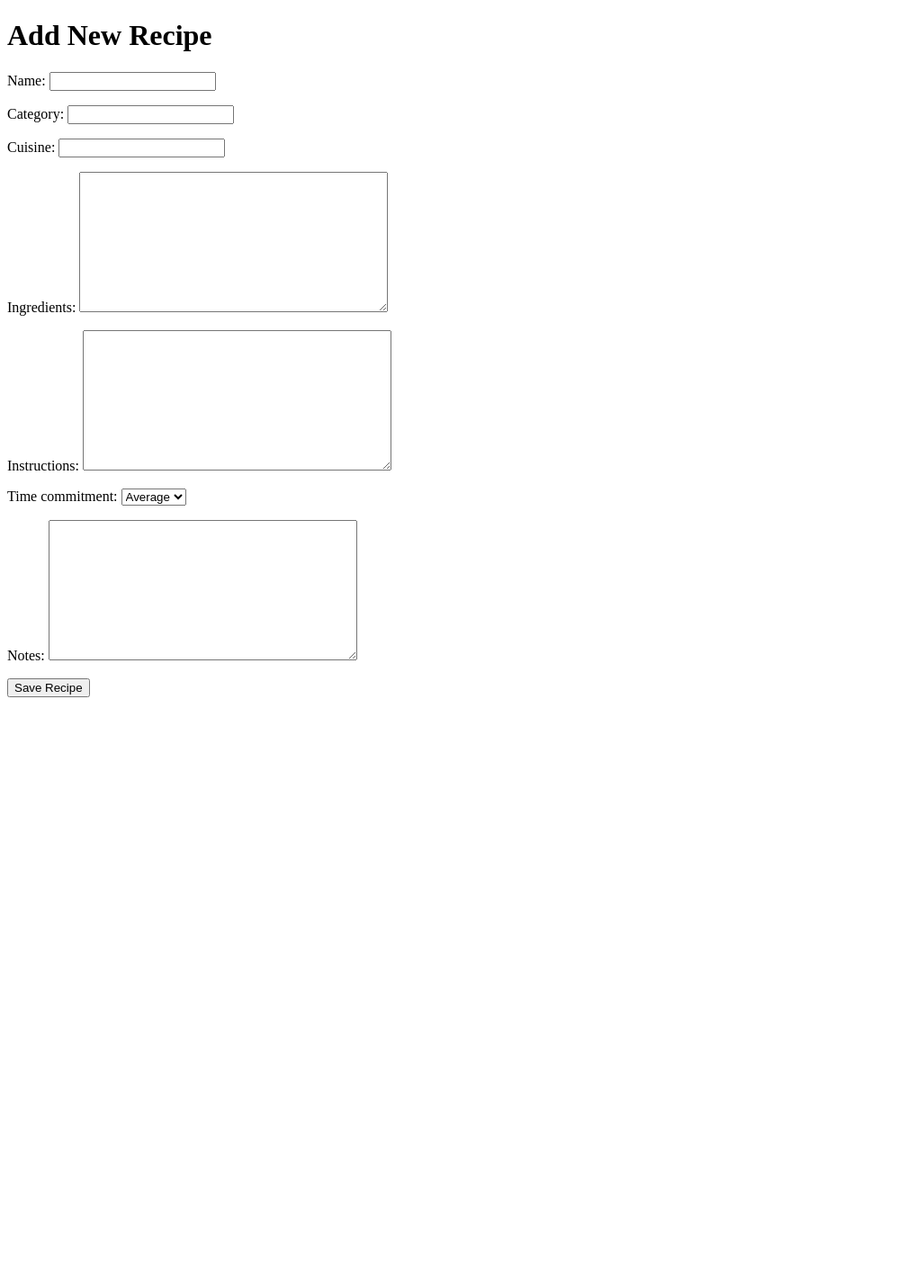
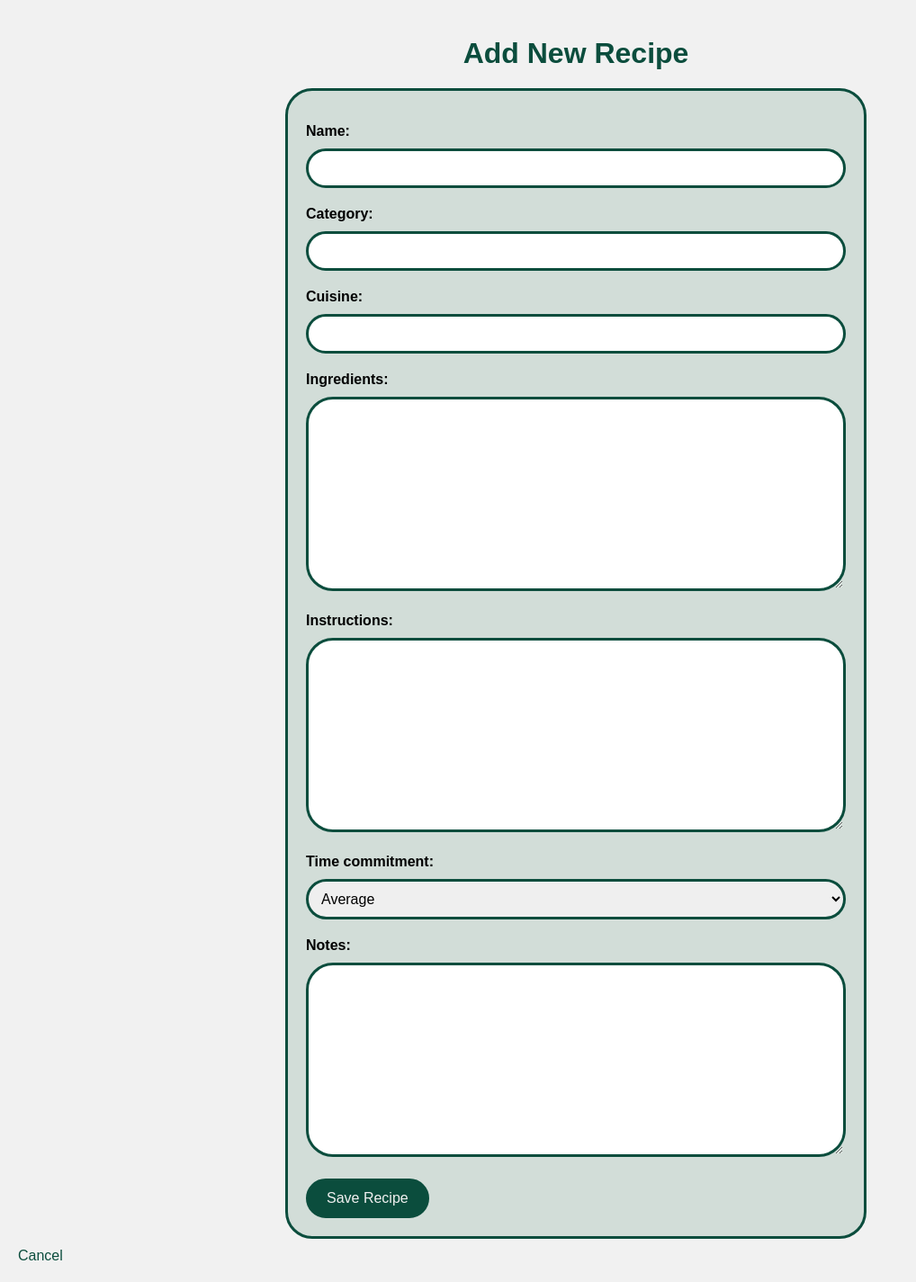
Before and after one commit to luciengland/CSCI4830, a Django app: page /recipes/add/ in a window 1280 px wide. Shown: the whole page at 90% size, without its empty margins (0-1018 px from the left). Before the commit the page ends 775 px from the top, so only its background shows below. Run offline with Django 5.2, Linux system fonts and the light colour scheme.

Commit message:
style forms and delete confirm

```diff
--- a/recipe_manager/static/recipe_manager/style.css
+++ b/recipe_manager/static/recipe_manager/style.css
@@ -48,7 +48,7 @@ h2 {
 
 /* hover over recipe name */
 .recipe-card h3 a:hover {
-    color: #00AB84;
+    color: #049154;
     text-decoration: underline;
 }
 
@@ -70,7 +70,7 @@ h2 {
 }
 
 .add-button:hover {
-    background-color: #00AB84;
+    background-color: #049154;
 }
 
 /* -------------------------- search input/button -------------------------- */
@@ -98,7 +98,7 @@ h2 {
 }
 
 .search-form button:hover {
-    background-color: #00AB84;
+    background-color: #049154;
 }
 
 /* -------------------------- clear search button -------------------------- */
@@ -126,7 +126,7 @@ h2 {
 }
 
 .edit-button:hover {
-    background-color: #00AB84;
+    background-color: #049154;
 }
 
 /* ----------------------------- delete button ----------------------------- */
@@ -139,10 +139,11 @@ h2 {
     border-radius: 8px;
     text-decoration: none;
     margin-bottom: 15px;
+    cursor: pointer;
 }
 
 .delete-button:hover {
-    background-color: #00AB84;
+    background-color: #049154;
 }
 
 /* -------------------------- back to recipes link ------------------------- */
@@ -156,3 +157,48 @@ h2 {
 .back-link:hover {
     text-decoration: underline;
 }
+
+/* ------------------------------ recipe form ------------------------------ */
+.recipe-form {
+    background-color: #D2DDD8;
+    border: 3px solid #0B4D3D;
+    border-radius: 30px;
+    padding: 20px;
+    max-width: 600px;
+    margin: 0 auto;     /* center form horizontally */
+}
+
+.recipe-form input,
+.recipe-form textarea,
+.recipe-form select {
+    width: 100%;
+    padding: 10px;
+    border: 3px solid #0B4D3D;
+    border-radius: 30px;
+    font-size: 16px;
+    box-sizing: border-box;
+}
+
+.recipe-form p {
+    margin-bottom: 20px;
+}
+
+.recipe-form label {
+    display: block;
+    font-weight: bold;
+    margin-bottom: 10px;
+}
+
+.recipe-form button {
+    background-color: #0B4D3D;
+    color: #F1F1F1;
+    border: 3px solid #0B4D3D;
+    border-radius: 30px;
+    padding: 10px 20px;
+    font-size: 16px;
+    cursor: pointer;
+}
+
+.recipe-form button:hover {
+    background-color: #049154;
+}
--- a/recipe_manager/templates/recipe_manager/add_recipe.html
+++ b/recipe_manager/templates/recipe_manager/add_recipe.html
@@ -1,18 +1,20 @@
+{% load static %}
 <!DOCTYPE html>
 <html>
     <head>
         <title>Add Recipe</title>
+        <!-- add style sheet -->
+        <link rel="stylesheet" href="{% static 'recipe_manager/style.css' %}">
     </head>
 
     <body>
         <h1>Add New Recipe</h1>
 
-        <!-- create HTML form that submits entered info to Django view  -->
-        <form method="POST">
+        <form method="POST" class="recipe-form">
             {% csrf_token %}
             {{ form.as_p }}
-
             <button type="submit">Save Recipe</button>
         </form>
+        <a href="{% url 'recipe_list' %}" class="back-link">Cancel</a>
     </body>
 </html>
```
Also changed, not shown: recipe_manager/templates/recipe_manager/delete_recipe.html (+11 -6 lines), recipe_manager/templates/recipe_manager/edit_recipe.html (+5 -2 lines).
